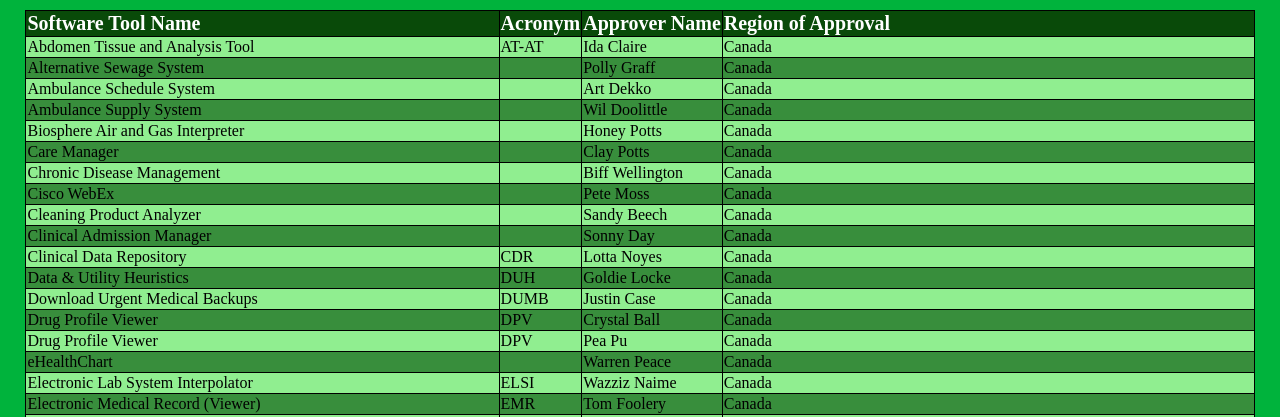
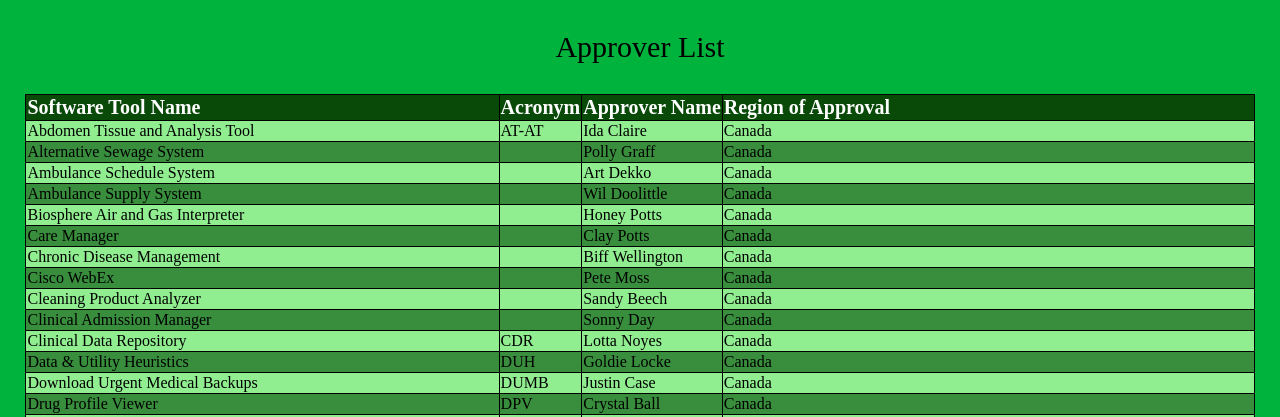
Before and after one commit to TristanHeisler/Team-Dancing-To-Zebras, a PHP site: page /approverList.php in a window 1280 px wide. Shown: the part 50-467 px from the top of the page. Run offline with PHP 8.4, Linux system fonts and the light colour scheme; data comes from the database, SQL or seed files in the repository.

Commit message:
Added header text to the approver list page.

```diff
--- a/approverList.php
+++ b/approverList.php
@@ -39,6 +39,8 @@
 			}
 		?>
 	</nav>
+
+	<p class="pageHeader">Approver List</p>
 
 	<?php
   //Open database connection
```
